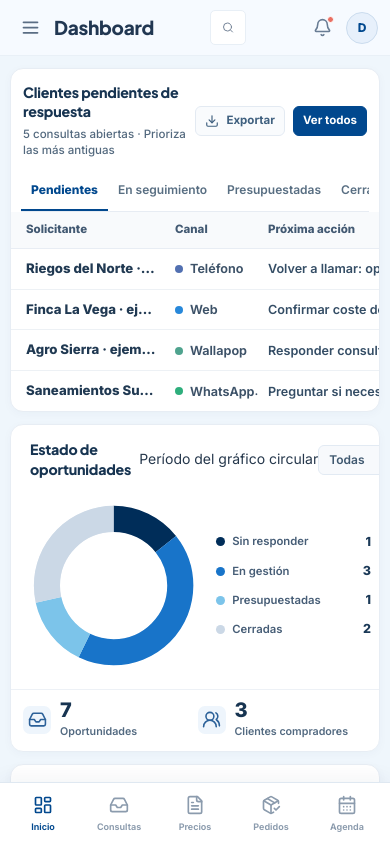
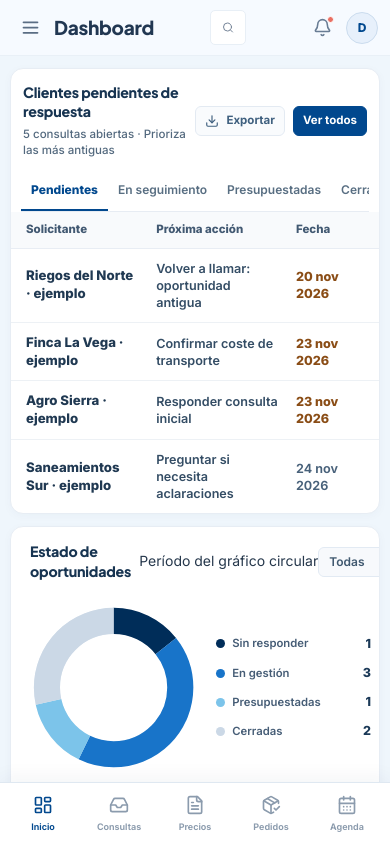
Before and after one commit to juanjogamero/depofibra-crm, a React (Vite) app: page /#/ in a window 390 px wide. Built offline with nearby package versions, Linux system fonts and the light colour scheme.

Commit message:
fix(dashboard): fit four rows without nested scroll and remove empty top-panel space

```diff
--- a/src/dashboard-reference.css
+++ b/src/dashboard-reference.css
@@ -6,22 +6,24 @@
 .page.page-dashboard.dashboard-vektora {
   width:100%;
   max-width:none;
-  height:100%;
-  min-height:0;
+  height:auto;
+  min-height:100%;
   margin:0;
-  padding:18px 20px 20px;
+  padding:17px 20px 20px;
   background:#eff6fc;
-  overflow:hidden;
+  overflow:visible;
   animation:none;
 }
 .dashboard-vektora .vek-grid {
-  height:100%;
+  height:auto;
   min-height:0;
   min-width:0;
   display:grid;
   grid-template-columns:repeat(12,minmax(0,1fr));
-  grid-template-rows:minmax(0,1.14fr) minmax(0,.86fr);
-  gap:16px;
+  /* Alturas ajustadas a cuatro filas visibles: no se estiran a toda la pantalla. */
+  grid-template-rows:352px 360px;
+  gap:15px;
+  align-content:start;
 }
 .dashboard-vektora .vek-card {
   background:#fff;
@@ -132,17 +134,15 @@
   font-weight:750;
 }
 .dashboard-vektora .vek-table-scroll {
-  flex:1;
+  flex:0 0 auto;
   min-height:0;
-  overflow:auto;
-  scrollbar-width:thin;
-  scrollbar-color:#d8e3ee transparent;
+  overflow:visible;
 }
 .dashboard-vektora .vek-table {
   width:100%;
   border-collapse:collapse;
   table-layout:fixed;
-  min-width:610px;
+  min-width:0;
 }
 .dashboard-vektora .vek-table th {
   background:#f8fafc;
@@ -435,16 +435,15 @@
 .dashboard-vektora .vek-agenda-list {
   flex:1 1 auto;
   min-height:0;
-  overflow:auto;
+  overflow:visible;
   padding:2px 18px 4px;
-  scrollbar-width:thin;
 }
 .dashboard-vektora .vek-agenda-item {
   display:flex;
   align-items:center;
   gap:12px;
   min-width:0;
-  padding:12px 0;
+  padding:9px 0;
   border-bottom:1px solid #edf1f6;
   transition:background .14s;
 }
@@ -556,7 +555,7 @@
 @media(max-width:1100px) and (min-width:851px) {
   .dashboard-vektora .vek-grid {
     grid-template-columns:repeat(12,minmax(0,1fr));
-    grid-template-rows:minmax(0,1.1fr) minmax(0,.9fr);
+    grid-template-rows:352px 360px;
   }
   .dashboard-vektora .vek-attention { grid-column:span 8; }
   .dashboard-vektora .vek-statistics { grid-column:span 4; }
@@ -573,12 +572,12 @@
 @media (max-height:760px) and (min-width:851px) {
   .page.page-dashboard.dashboard-vektora {
     height:auto;
-    min-height:690px;
+    min-height:0;
     overflow:visible;
   }
   .dashboard-vektora .vek-grid {
-    height:655px;
-    grid-template-rows:minmax(325px,1.1fr) minmax(270px,.9fr);
+    height:auto;
+    grid-template-rows:352px 360px;
   }
 }
 
@@ -613,7 +612,7 @@
   .dashboard-vektora .vek-button { padding:6px 9px; font-size:10px; min-height:30px; }
   .dashboard-vektora .vek-tabs { margin:0 10px; }
   .dashboard-vektora .vek-tab { padding:11px 10px; font-size:10px; }
-  .dashboard-vektora .vek-table { min-width:620px; }
+  .dashboard-vektora .vek-table { min-width:0; }
   .dashboard-vektora .vek-attention { min-height:330px; }
   .dashboard-vektora .vek-donut-content { gap:8px; padding:0 8px 9px; }
   .dashboard-vektora .vek-donut { width:44%; min-width:110px; }
@@ -635,3 +634,60 @@
   .dashboard-vektora .vek-button, .dashboard-vektora .vek-tab,
   .dashboard-vektora .vek-agenda-item { transition:none; }
 }
+
+
+/* Inicio: previsualización, no zona desplazable.
+   Si existen más registros, los enlaces Ver todos y Ver agenda abren sus módulos. */
+@media (min-width: 851px) {
+  .dashboard-vektora .vek-table-scroll,
+  .dashboard-vektora .vek-agenda-list {
+    overflow: visible;
+    scrollbar-width: none;
+  }
+  .dashboard-vektora .vek-agenda-item {
+    min-height: 58px;
+  }
+  .dashboard-vektora .vek-attention,
+  .dashboard-vektora .vek-statistics { align-self:start; height:352px; }
+  .dashboard-vektora .vek-evolution,
+  .dashboard-vektora .vek-agenda { align-self:start; height:360px; }
+}
+@media (max-width: 1180px) and (min-width: 851px) {
+  /* La ficha completa sigue en Oportunidades; el resumen no tiene scroll horizontal. */
+  .dashboard-vektora .vek-table th:nth-child(2),
+  .dashboard-vektora .vek-table td:nth-child(2) { display:none; }
+  .dashboard-vektora .vek-table th:first-child { width:30%; }
+  .dashboard-vektora .vek-table th:nth-child(3) { width:36%; }
+  .dashboard-vektora .vek-table th:nth-child(4) { width:19%; }
+  .dashboard-vektora .vek-table th:nth-child(5) { width:15%; }
+}
+@media (max-width: 850px) {
+  .dashboard-vektora .vek-table-scroll,
+  .dashboard-vektora .vek-agenda-list {
+    overflow:visible;
+  }
+  .dashboard-vektora .vek-attention,
+  .dashboard-vektora .vek-statistics,
+  .dashboard-vektora .vek-evolution,
+  .dashboard-vektora .vek-agenda {
+    height:auto;
+  }
+  .dashboard-vektora .vek-attention { min-height:0; }
+  .dashboard-vektora .vek-agenda { min-height:0; }
+  .dashboard-vektora .vek-table th:nth-child(2),
+  .dashboard-vektora .vek-table td:nth-child(2),
+  .dashboard-vektora .vek-table th:nth-child(5),
+  .dashboard-vektora .vek-table td:nth-child(5) { display:none; }
+  .dashboard-vektora .vek-table th:first-child { width:39%; }
+  .dashboard-vektora .vek-table th:nth-child(3) { width:39%; }
+  .dashboard-vektora .vek-table th:nth-child(4) { width:22%; }
+}
+@media (max-width: 500px) {
+  .dashboard-vektora .vek-table th:first-child { width:37%; }
+  .dashboard-vektora .vek-table th:nth-child(3) { width:38%; }
+  .dashboard-vektora .vek-table th:nth-child(4) { width:25%; }
+  .dashboard-vektora .vek-table th,
+  .dashboard-vektora .vek-table td { white-space:normal; overflow-wrap:anywhere; }
+  .dashboard-vektora .vek-table .vek-name,
+  .dashboard-vektora .vek-table .vek-action span { white-space:normal; }
+}
```
